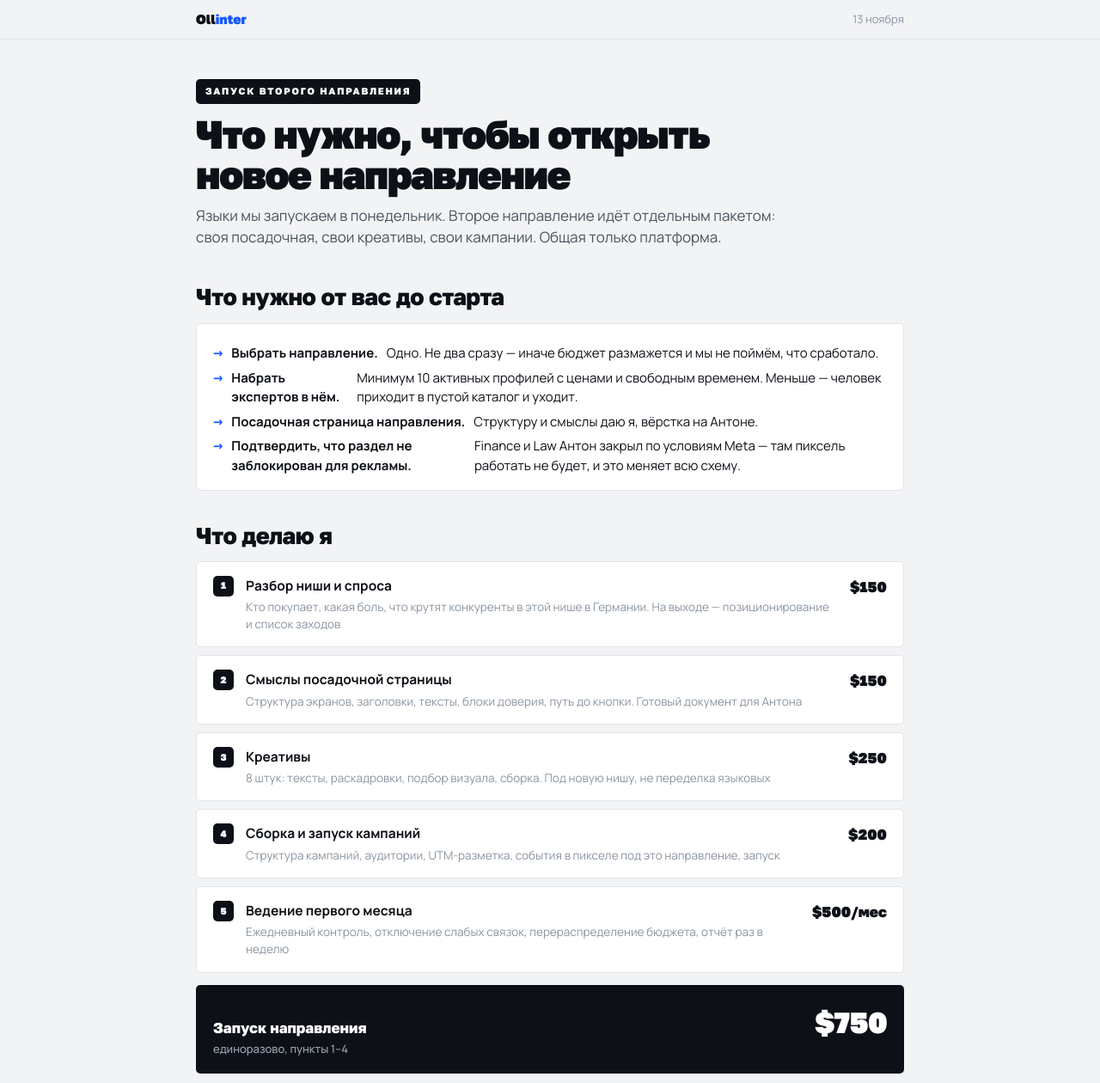
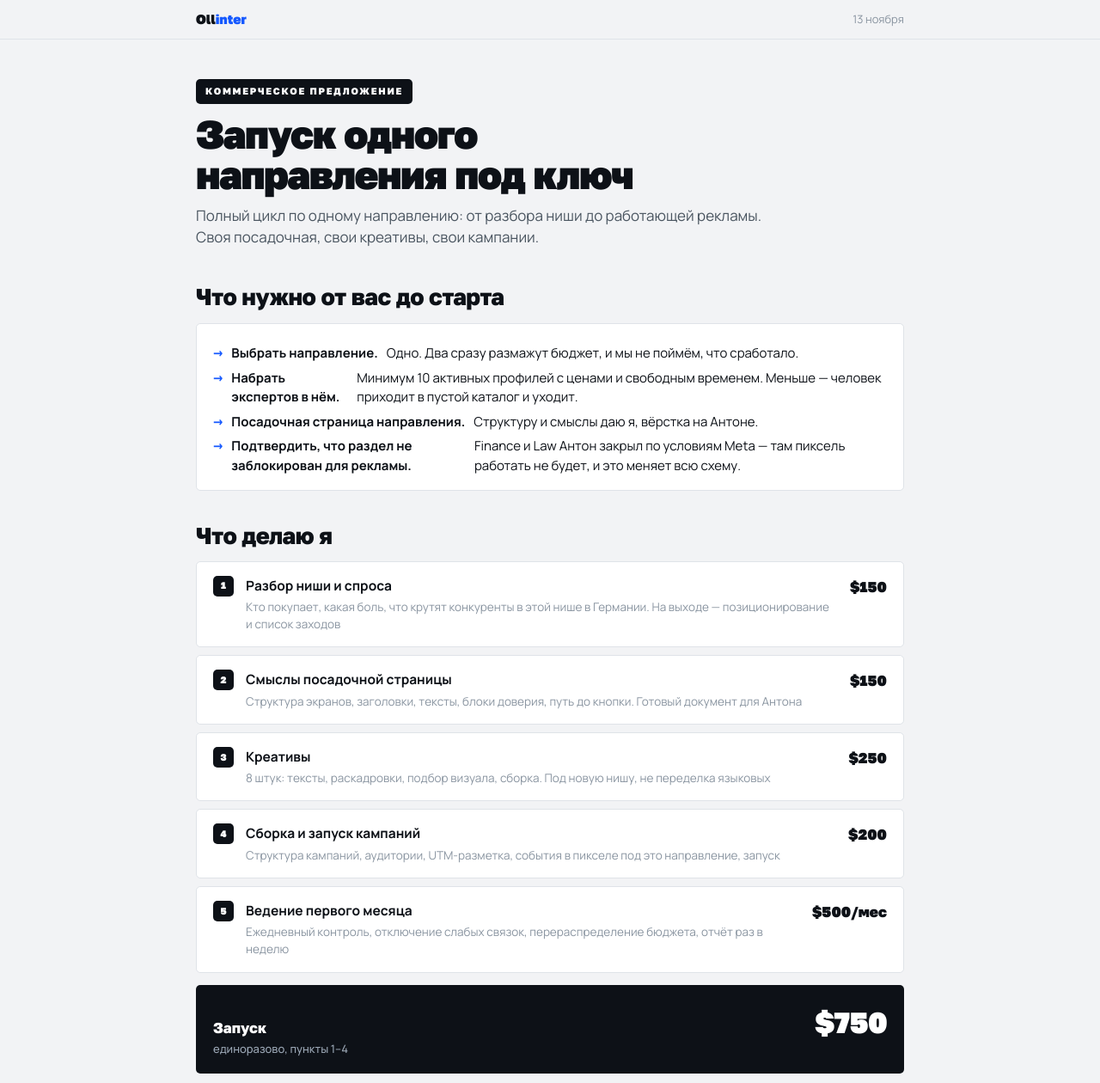
Before and after one commit to MaximMaximenia/ollinter-kp, a plain HTML site: page direction.html in a window 1280 px wide. Shown: the top 1260 px of the page at 86% size. Drawn offline with Linux system fonts and the light colour scheme.

Commit message:
КП под одно направление, самостоятельное
Co-Authored-By: Claude Opus 5 <noreply@anthropic.com>

```diff
--- a/direction.html
+++ b/direction.html
@@ -1,4 +1,4 @@
-<title>Ollinter: запуск нового направления</title>
+<title>Ollinter: запуск направления</title>
 <meta charset="utf-8">
 <meta name="viewport" content="width=device-width, initial-scale=1, viewport-fit=cover">
 <meta name="robots" content="noindex, nofollow">
@@ -45,15 +45,15 @@ footer{border-top:1px solid var(--line);margin-top:32px;padding-top:16px;font-si
 
 <div class="wrap">
   <header class="hero">
-    <span class="kicker">Запуск второго направления</span>
-    <h1>Что нужно, чтобы открыть новое направление</h1>
-    <p class="lead">Языки мы запускаем в понедельник. Второе направление идёт отдельным пакетом: своя посадочная, свои креативы, свои кампании. Общая только платформа.</p>
+    <span class="kicker">Коммерческое предложение</span>
+    <h1>Запуск одного направления под ключ</h1>
+    <p class="lead">Полный цикл по одному направлению: от разбора ниши до работающей рекламы. Своя посадочная, свои креативы, свои кампании.</p>
   </header>
 
   <h2>Что нужно от вас до старта</h2>
   <div class="card">
     <ul class="fix">
-      <li><b>Выбрать направление.</b> Одно. Не два сразу — иначе бюджет размажется и мы не поймём, что сработало.</li>
+      <li><b>Выбрать направление.</b> Одно. Два сразу размажут бюджет, и мы не поймём, что сработало.</li>
       <li><b>Набрать экспертов в нём.</b> Минимум 10 активных профилей с ценами и свободным временем. Меньше — человек приходит в пустой каталог и уходит.</li>
       <li><b>Посадочная страница направления.</b> Структуру и смыслы даю я, вёрстка на Антоне.</li>
       <li><b>Подтвердить, что раздел не заблокирован для рекламы.</b> Finance и Law Антон закрыл по условиям Meta — там пиксель работать не будет, и это меняет всю схему.</li>
@@ -73,7 +73,7 @@ footer{border-top:1px solid var(--line);margin-top:32px;padding-top:16px;font-si
   <div class="blk"><span class="n">5</span><div><b>Ведение первого месяца</b><small>Ежедневный контроль, отключение слабых связок, перераспределение бюджета, отчёт раз в неделю</small></div><span class="price">$500/мес</span></div>
 
   <div class="total">
-    <div><div class="t">Запуск направления</div><small>единоразово, пункты 1–4</small></div>
+    <div><div class="t">Запуск</div><small>единоразово, пункты 1–4</small></div>
     <div class="v">$750</div>
   </div>
   <div class="total" style="background:var(--paper);color:var(--ink);border:1px solid var(--line)">
@@ -95,9 +95,9 @@ footer{border-top:1px solid var(--line);margin-top:32px;padding-top:16px;font-si
     <ul class="fix">
       <li>Не берём направление, где меньше 10 экспертов. Трафик в пустоту — выброшенные деньги.</li>
       <li>Не запускаем, пока на сайте не отработают события пикселя. Иначе реклама будет оптимизироваться на клики.</li>
-      <li>Не делим бюджет между двумя направлениями в один месяц. Сначала доводим языки до понятной цены действия.</li>
+      <li>Не расширяемся на второе направление, пока в этом не будет понятной цены заявки.</li>
     </ul>
   </div>
 
-  <footer>Ollinter · запуск второго направления, 13 ноября 2026</footer>
+  <footer>Ollinter · запуск направления, 13 ноября 2026</footer>
 </div>
```
